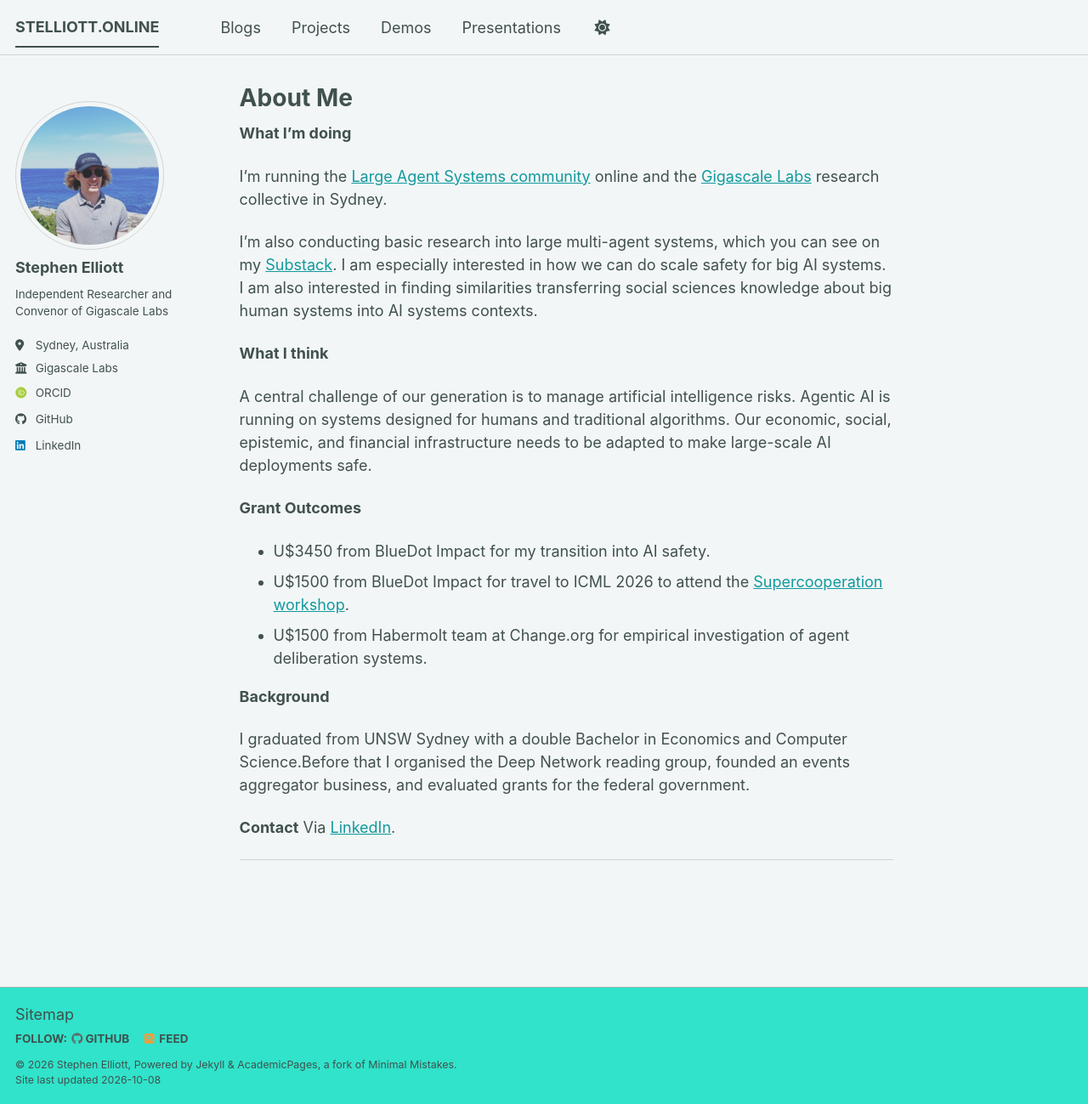
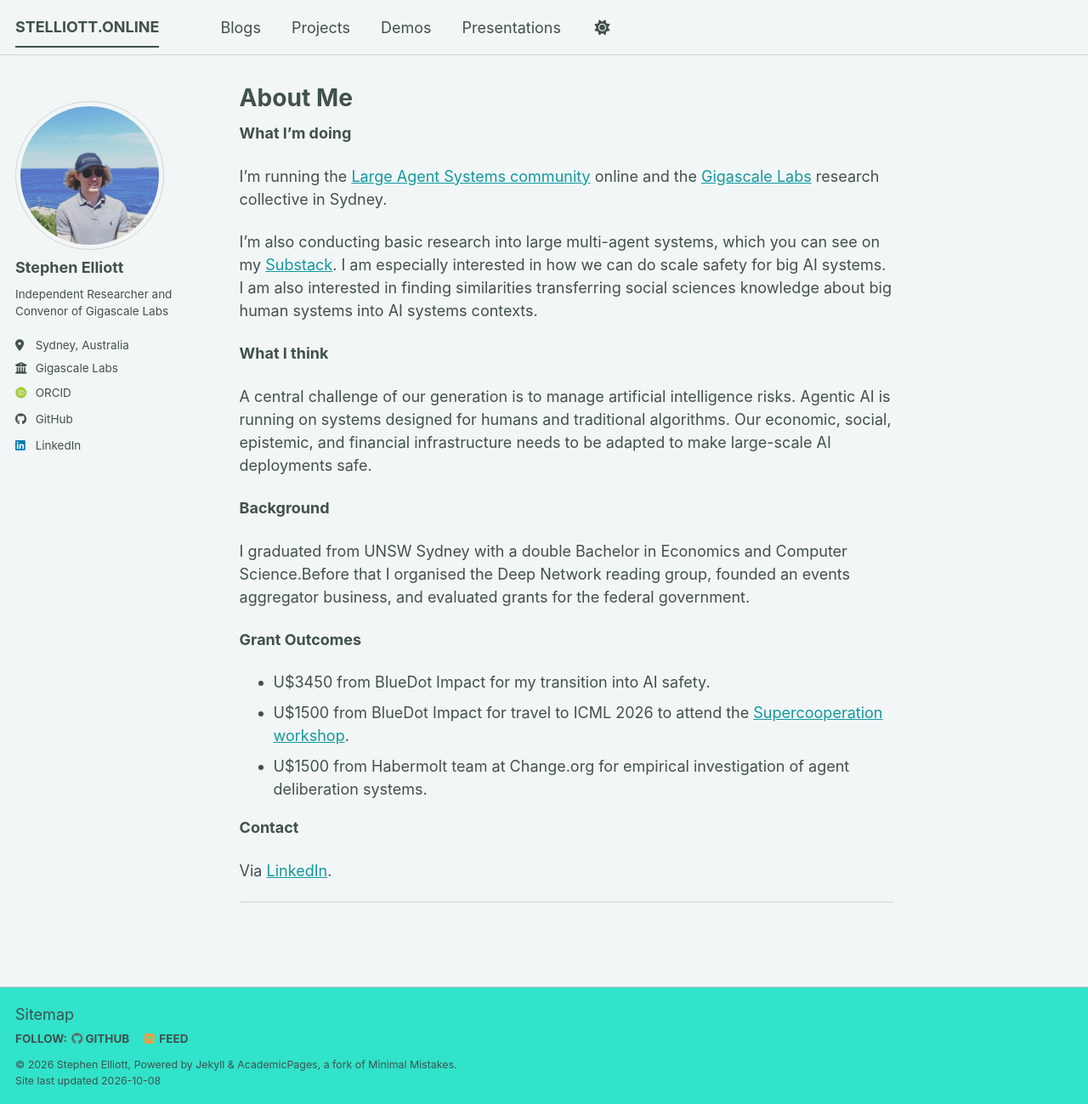
Before and after one commit to one-2/one-2.github.io, a Jekyll site: the page built from _pages/about.md, in a window 1280 px wide and 1299 px high. Shown: the whole window at 85% size. Built offline with Jekyll 4.4.1, drawn with Linux system fonts in a browser that asks for light colours; some web fonts are replaced; a script bundle is joined from its source files by our own code; library files that are not in the unit come from our copies.

```diff
--- a/_pages/about.md
+++ b/_pages/about.md
@@ -18,17 +18,18 @@ I'm also conducting basic research into large multi-agent systems, which you can
 
 A central challenge of our generation is to manage artificial intelligence risks. Agentic AI is running on systems designed for humans and traditional algorithms. Our economic, social, epistemic, and financial infrastructure needs to be adapted to make large-scale AI deployments safe.
 
+**Background**
+
+I graduated from UNSW Sydney with a double Bachelor in Economics and Computer Science.Before that I organised the Deep Network reading group, founded an events aggregator business, and evaluated grants for the federal government.
+
 **Grant Outcomes**
 
 - U$3450 from BlueDot Impact for my transition into AI safety.
 - U$1500 from BlueDot Impact for travel to ICML 2026 to attend the [Supercooperation workshop](https://theexistentialhope.substack.com/p/supercooperation-the-future-of-ai).
 - U$1500 from Habermolt team at Change.org for empirical investigation of agent deliberation systems.
 
-**Background**
+**Contact**
 
-I graduated from UNSW Sydney with a double Bachelor in Economics and Computer Science.Before that I organised the Deep Network reading group, founded an events aggregator business, and evaluated grants for the federal government.
-
-**Contact**
 Via [LinkedIn](https://www.linkedin.com/in/stephen-elliott231).
 
 ---
```
